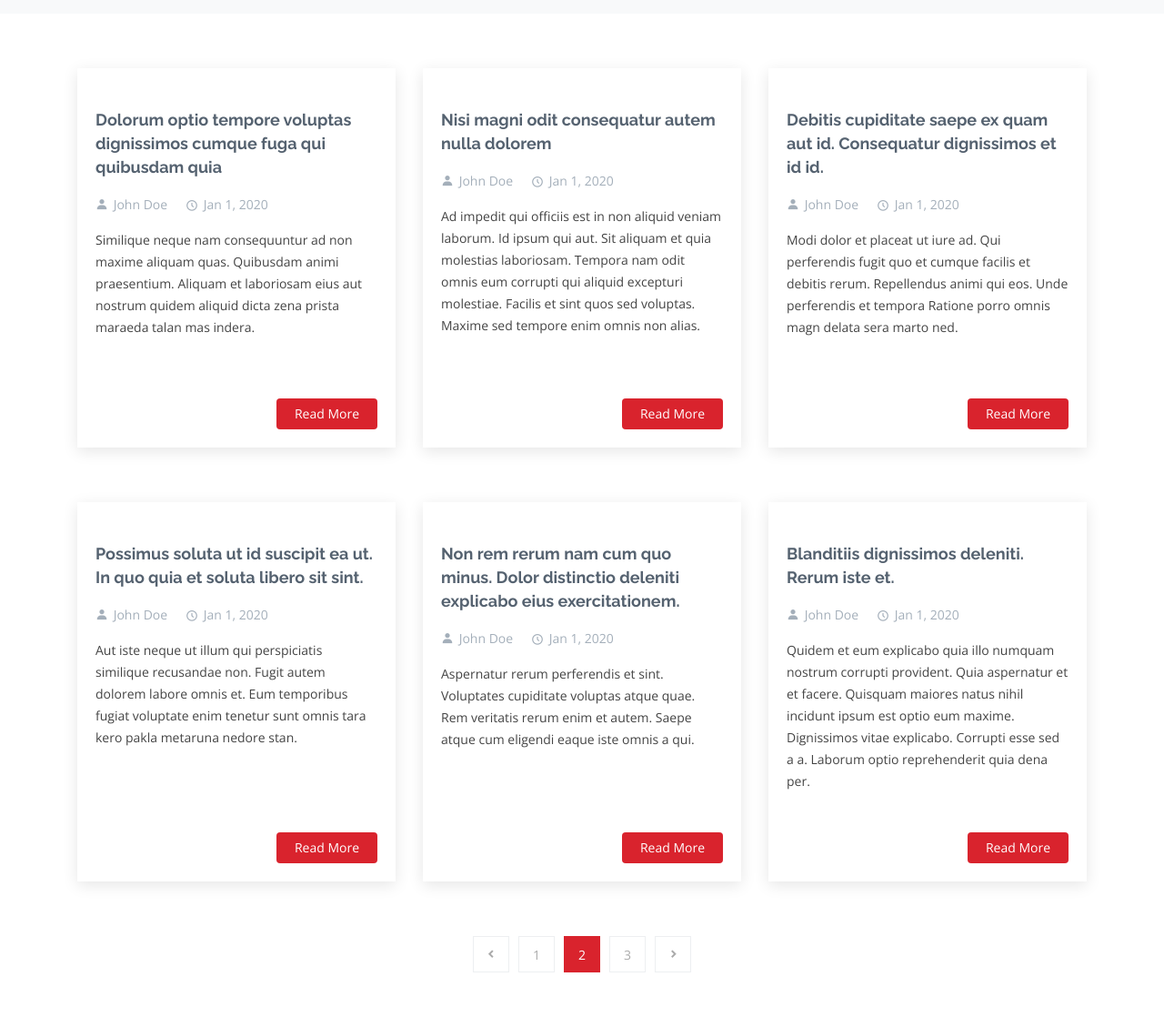
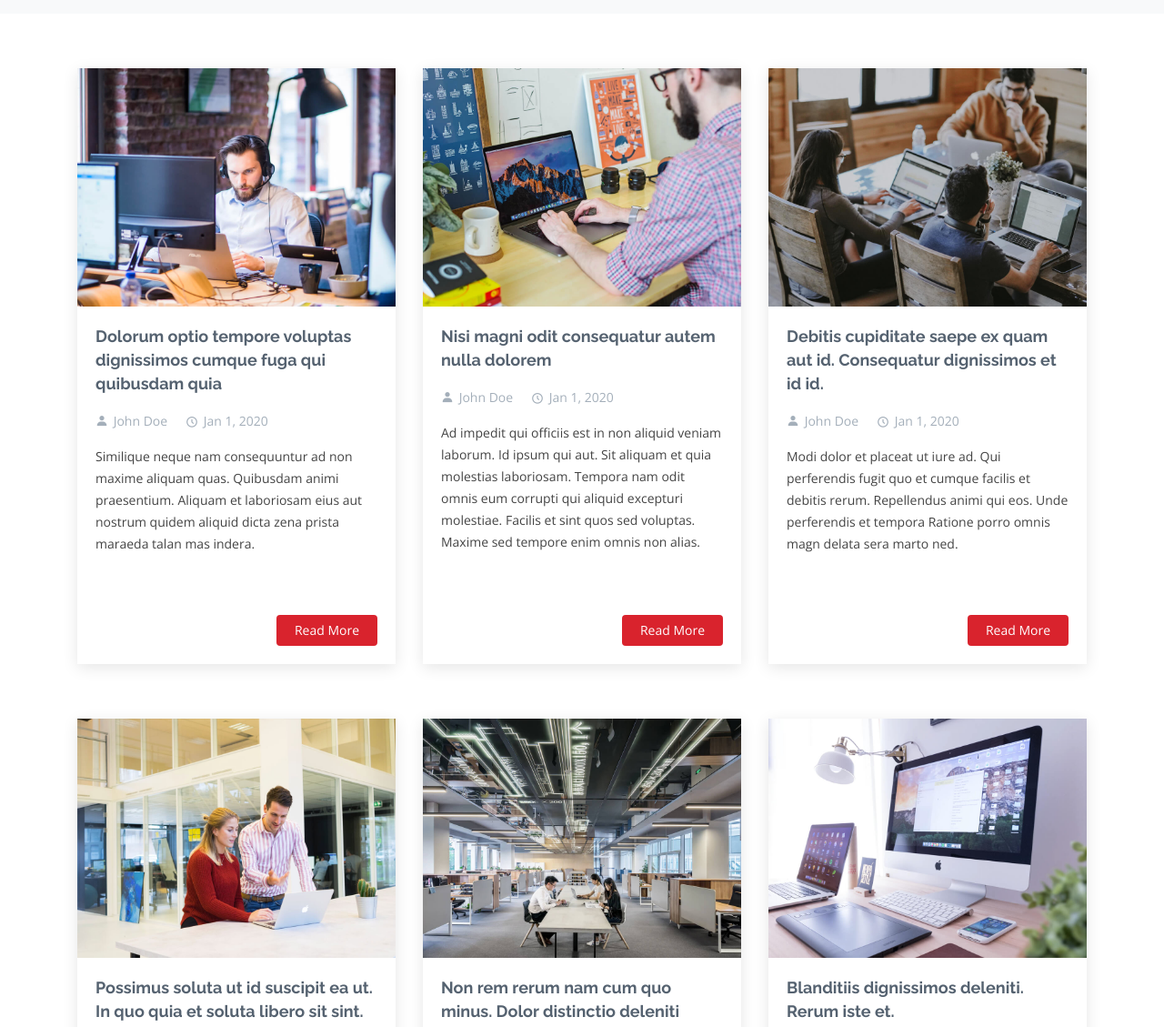
Before and after one commit to cuong7NH/CuongF-sailor, a website: page html/blog.html in a window 1280 px wide. Shown: the part 141-1270 px from the top of the page at 91% size. Drawn offline with nearby package versions, Linux system fonts and the light colour scheme; the site is published under a folder, as on GitHub Pages, so addresses that start at the root find nothing.

Commit message:
Update blog.html
sua duong dan img

```diff
--- a/html/blog.html
+++ b/html/blog.html
@@ -108,7 +108,7 @@
                 <div class="blog-items">
                     <div class="blog-item">
                         <div class="blog-item__img">
-                            <img src="/img/blog/blog-1.jpg" alt="">
+                            <img src="../img/blog/blog-1.jpg" alt="">
                         </div>
                         <div class="blog-item__title">
                             <h4><a href="blog-single.html">Dolorum optio tempore voluptas dignissimos cumque fuga qui quibusdam quia</a></h4>
@@ -134,7 +134,7 @@
                     </div>
                     <div class="blog-item">
                         <div class="blog-item__img">
-                            <img src="/img/blog/blog-2.jpg" alt="">
+                            <img src="../img/blog/blog-2.jpg" alt="">
                         </div>
                         <div class="blog-item__title">
                             <h4><a href="blog-single.html">Nisi magni odit consequatur autem nulla dolorem</a></h4>
@@ -160,7 +160,7 @@
                     </div>
                     <div class="blog-item">
                         <div class="blog-item__img">
-                            <img src="/img/blog/blog-3.jpg" alt="">
+                            <img src="../img/blog/blog-3.jpg" alt="">
                         </div>
                         <div class="blog-item__title">
                             <h4><a href="blog-single.html">Debitis cupiditate saepe ex quam aut id. Consequatur dignissimos et id id.</a></h4>
@@ -186,7 +186,7 @@
                     </div>
                     <div class="blog-item">
                         <div class="blog-item__img">
-                            <img src="/img/blog/blog-4.jpg" alt="">
+                            <img src="../img/blog/blog-4.jpg" alt="">
                         </div>
                         <div class="blog-item__title">
                             <h4><a href="blog-single.html">Possimus soluta ut id suscipit ea ut. In quo quia et soluta libero sit sint.</a></h4>
@@ -212,7 +212,7 @@
                     </div>
                     <div class="blog-item">
                         <div class="blog-item__img">
-                            <img src="/img/blog/blog-5.jpg" alt="">
+                            <img src="../img/blog/blog-5.jpg" alt="">
                         </div>
                         <div class="blog-item__title">
                             <h4><a href="blog-single.html">Non rem rerum nam cum quo minus. Dolor distinctio deleniti explicabo eius exercitationem.</a></h4>
@@ -238,7 +238,7 @@
                     </div>
                     <div class="blog-item">
                         <div class="blog-item__img">
-                            <img src="/img/blog/blog-6.jpg" alt="">
+                            <img src="../img/blog/blog-6.jpg" alt="">
                         </div>
                         <div class="blog-item__title">
                             <h4><a href="blog-single.html">Blanditiis dignissimos deleniti. Rerum iste et.</a></h4>
```
